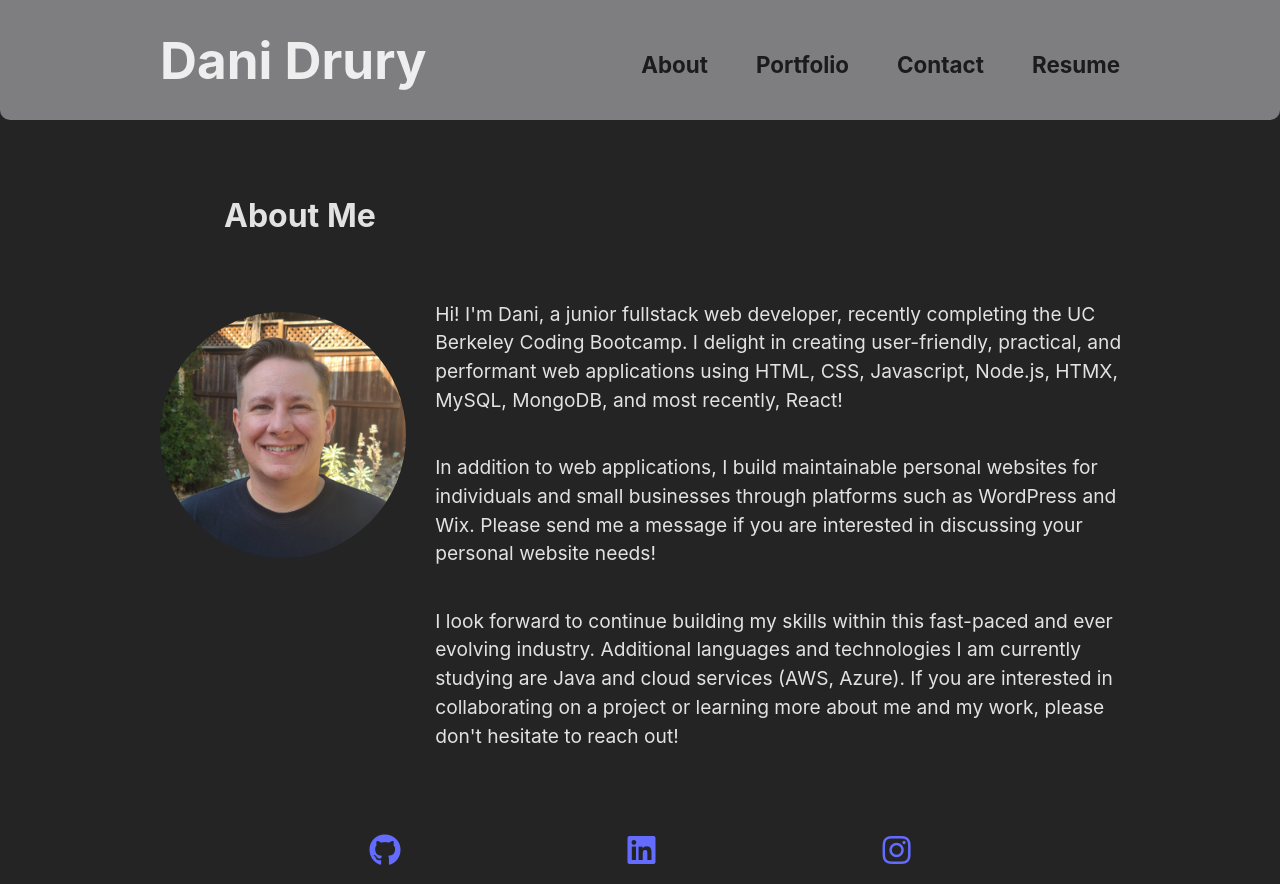
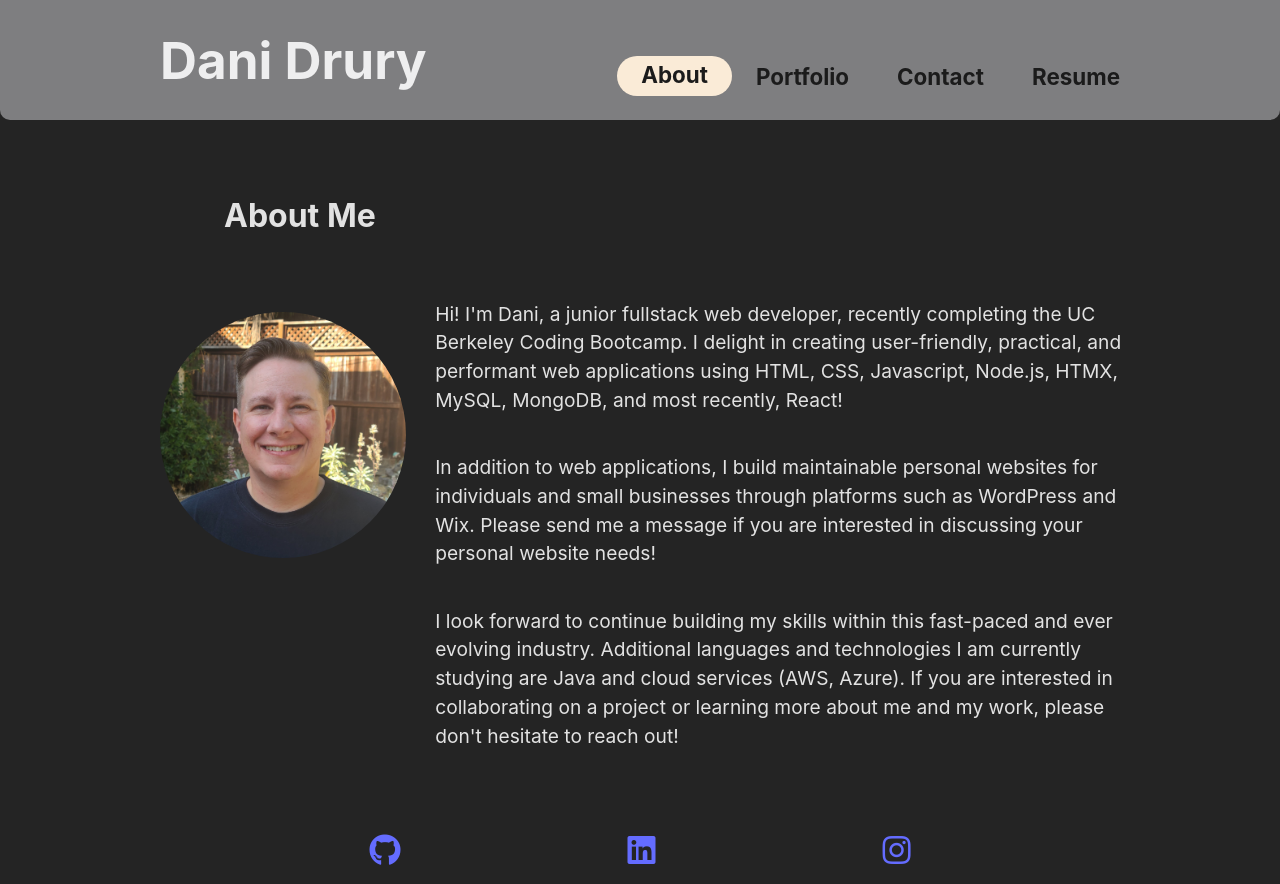
Before and after one commit to DaniDrury/portfolio-project, a React (Vite) app: page / in a window 1280 px wide. Built offline with nearby package versions, Linux system fonts and the light colour scheme.

Commit message:
added page link highlight effect on nav links on pageload

```diff
--- a/src/components/Nav/Nav.css
+++ b/src/components/Nav/Nav.css
@@ -31,6 +31,14 @@ nav ul li a:hover {
   background-color: antiquewhite;
 }
 
+.navActive {
+  color: #3239bd;
+  background-color: antiquewhite;
+  border-radius: 20px;
+  margin: 0.5rem;
+  padding: 0.1rem 0.5rem 0.3rem 0.5rem;
+}
+
 @media screen and (min-width: 768px) {
   nav {
     display: flex;
```
